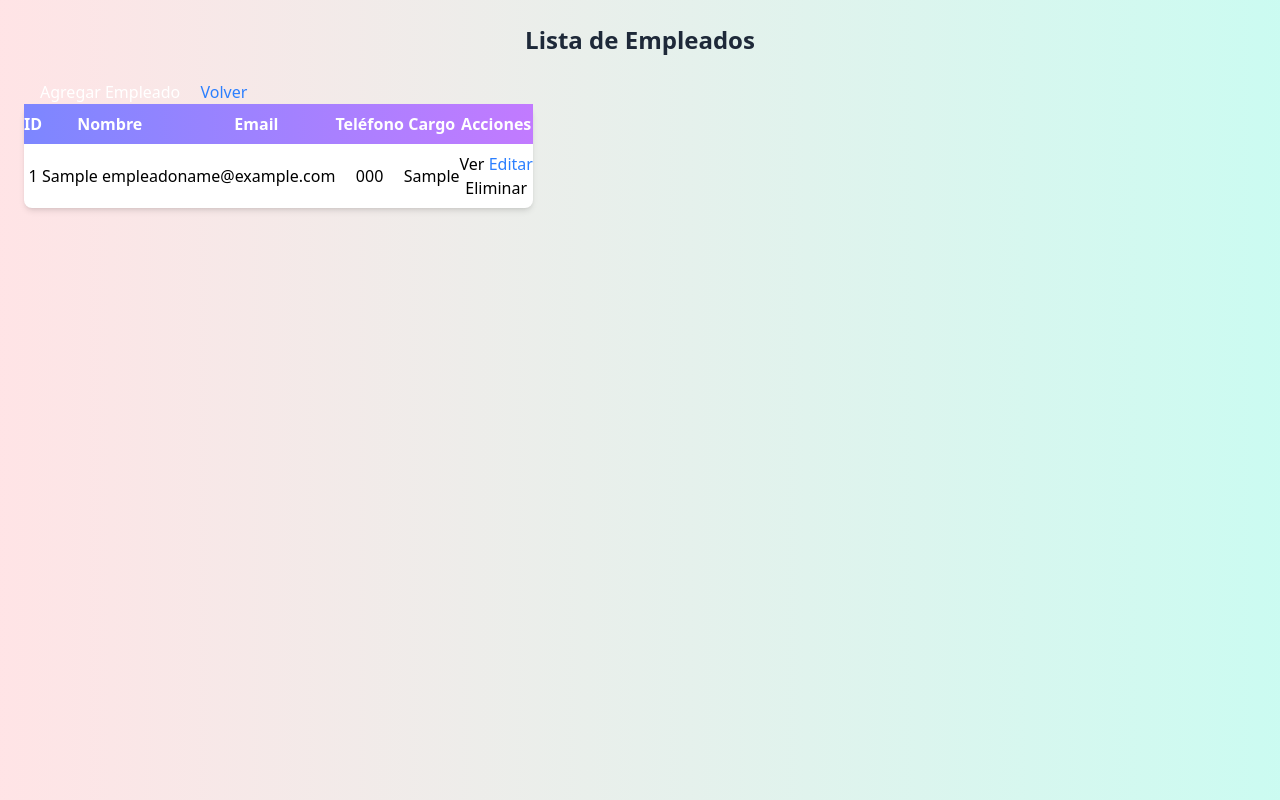
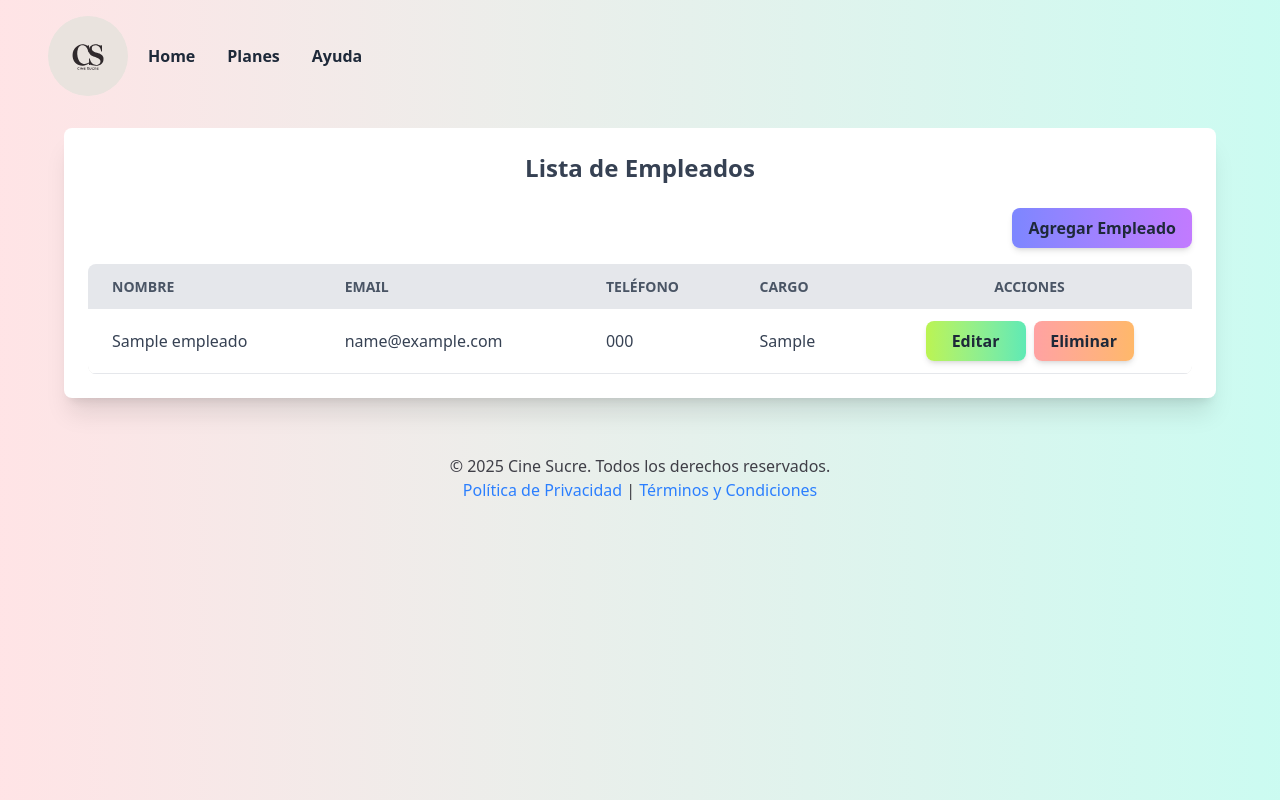
Before and after one commit to EverDCA/ProyectoEmpresa, a Flask app: page /empleados in a window 1280 px wide. Run offline with Flask 3, Linux system fonts and the light colour scheme; tables that the repository leaves empty hold one stand-in row (values such as "Sample post"); parts of the project's set-up code (start-up, migrations or seed data) failed here and were passed over.

Commit message:
update CRUD Empleados

```diff
--- a/app.py
+++ b/app.py
@@ -5,6 +5,7 @@
 app = Flask(__name__)
 app.config.from_object(Config)
 
+app.secret_key = 'Ever123'  # Necesario para los mensajes flash
 # Inicializa la base de datos con la app
 db.init_app(app)
 
@@ -93,54 +94,67 @@
     return render_template('interface.html')
 
 
-# CRUD para Empleados
 
-# Crear empleado
-@app.route('/empleados', methods=['POST'])
+# Crear Empleado (Nuevo)
+@app.route('/empleados/nuevo', methods=['GET', 'POST'])
 def crear_empleado():
-    nombre = request.form['nombre']
-    email = request.form['email']
-    telefono = request.form['telefono']
-    cargo = request.form['cargo']
+    if request.method == 'POST':
+        try:
+            nombre = request.form['nombre']
+            email = request.form['email']
+            telefono = request.form['telefono']
+            cargo = request.form['cargo']
 
-    nuevo_empleado = Empleado(nombre=nombre, email=email, telefono=telefono, cargo=cargo)
-    db.session.add(nuevo_empleado)
-    db.session.commit()
+            nuevo_empleado = Empleado(nombre=nombre, email=email, telefono=telefono, cargo=cargo)
+            db.session.add(nuevo_empleado)
+            db.session.commit()
 
-    flash('Empleado creado exitosamente', 'success')
-    return redirect('/empleados')
+            flash('Empleado creado exitosamente', 'success')
+            return redirect('/empleados')
+        except Exception as e:
+            db.session.rollback()
+            flash(f'Error al crear empleado: {str(e)}', 'danger')
+    return render_template('nuevoEmpleado.html')
 
-# Leer empleados
+# Leer Empleados (Lista)
 @app.route('/empleados', methods=['GET'])
 def listar_empleados():
     empleados = Empleado.query.all()
     return render_template('empleados.html', empleados=empleados)
 
-# Actualizar empleado
+# Actualizar Empleado (Editar)
 @app.route('/empleados/<int:id>/editar', methods=['GET', 'POST'])
 def editar_empleado(id):
     empleado = Empleado.query.get_or_404(id)
 
     if request.method == 'POST':
-        empleado.nombre = request.form['nombre']
-        empleado.email = request.form['email']
-        empleado.telefono = request.form['telefono']
-        empleado.cargo = request.form['cargo']
+        try:
+            empleado.nombre = request.form['nombre']
+            empleado.email = request.form['email']
+            empleado.telefono = request.form['telefono']
+            empleado.cargo = request.form['cargo']
 
-        db.session.commit()
-        flash('Empleado actualizado exitosamente', 'success')
-        return redirect('/empleados')
+            db.session.commit()
+            flash('Empleado actualizado exitosamente', 'success')
+            return redirect('/empleados')
+        except Exception as e:
+            db.session.rollback()
+            flash(f'Error al actualizar empleado: {str(e)}', 'danger')
 
-    return render_template('editar_empleado.html', empleado=empleado)
+    return render_template('editarEmpleado.html', empleado=empleado)
 
-# Eliminar empleado
+# Eliminar Empleado
 @app.route('/empleados/<int:id>/eliminar', methods=['POST'])
 def eliminar_empleado(id):
-    empleado = Empleado.query.get_or_404(id)
-    db.session.delete(empleado)
-    db.session.commit()
+    try:
+        empleado = Empleado.query.get_or_404(id)
+        db.session.delete(empleado)
+        db.session.commit()
+        flash('Empleado eliminado exitosamente', 'success')
+    except Exception as e:
+        db.session.rollback()
+        flash(f'Error al eliminar empleado: {str(e)}', 'danger')
 
-    flash('Empleado eliminado exitosamente', 'success')
     return redirect('/empleados')
 
 
--- a/bd.py
+++ b/bd.py
@@ -18,7 +18,7 @@
     vote_average = db.Column(db.Float, nullable=False)
 
 class Empleado(db.Model):
-    id = db.Column(db.Integer, primary_key=True)
+    id = db.Column(db.Integer, primary_key=True, autoincrement=True)  # Agregado autoincrement=True
     nombre = db.Column(db.String(100), nullable=False)
     email = db.Column(db.String(120), unique=True, nullable=False)
     telefono = db.Column(db.String(20), nullable=True)
--- a/static/output.css
+++ b/static/output.css
@@ -614,6 +593,12 @@
   .hidden {
     display: none;
   }
+  .inline {
+    display: inline;
+  }
+  .inline-block {
+    display: inline-block;
+  }
   .inline-flex {
     display: inline-flex;
   }
@@ -656,21 +638,18 @@
   .w-20 {
     width: calc(var(--spacing) * 20);
   }
+  .w-25 {
+    width: calc(var(--spacing) * 25);
+  }
+  .w-30 {
+    width: calc(var(--spacing) * 30);
+  }
   .w-40 {
     width: calc(var(--spacing) * 40);
   }
-  .w-50 {
-    width: calc(var(--spacing) * 50);
-  }
   .w-60 {
     width: calc(var(--spacing) * 60);
   }
-  .w-80 {
-    width: calc(var(--spacing) * 80);
-  }
-  .w-100 {
-    width: calc(var(--spacing) * 100);
-  }
   .w-full {
     width: 100%;
   }
@@ -680,12 +659,18 @@
   .max-w-6xl {
     max-width: var(--container-6xl);
   }
+  .max-w-7xl {
+    max-width: var(--container-7xl);
+  }
   .max-w-md {
     max-width: var(--container-md);
   }
   .max-w-sm {
     max-width: var(--container-sm);
   }
+  .min-w-full {
+    min-width: 100%;
+  }
   .flex-1 {
     flex: 1;
   }
@@ -731,11 +713,18 @@
   .gap-1 {
     gap: calc(var(--spacing) * 1);
   }
+  .gap-2 {
+    gap: calc(var(--spacing) * 2);
+  }
   .gap-6 {
     gap: calc(var(--spacing) * 6);
   }
-  .gap-8 {
-    gap: calc(var(--spacing) * 8);
+  .space-x-2 {
+    :where(& > :not(:last-child)) {
+      --tw-space-x-reverse: 0;
+      margin-inline-start: calc(calc(var(--spacing) * 2) * var(--tw-space-x-reverse));
+      margin-inline-end: calc(calc(var(--spacing) * 2) * calc(1 - var(--tw-space-x-reverse)));
+    }
   }
   .space-x-6 {
     :where(& > :not(:last-child)) {
@@ -754,14 +743,30 @@
   .overflow-hidden {
     overflow: hidden;
   }
+  .overflow-x-auto {
+    overflow-x: auto;
+  }
+  .rounded-2xl {
+    border-radius: var(--radius-2xl);
+  }
+  .rounded-3xl {
+    border-radius: var(--radius-3xl);
+  }
   .rounded-full {
     border-radius: calc(infinity * 1px);
   }
   .rounded-lg {
     border-radius: var(--radius-lg);
   }
+  .rounded-md {
+    border-radius: var(--radius-md);
+  }
   .rounded-xl {
     border-radius: var(--radius-xl);
+  }
+  .rounded-t-lg {
+    border-top-left-radius: var(--radius-lg);
+    border-top-right-radius: var(--radius-lg);
   }
   .rounded-t-xl {
     border-top-left-radius: var(--radius-xl);
@@ -771,8 +776,30 @@
     border-style: var(--tw-border-style);
     border-width: 1px;
   }
-  .bg-gray-100 {
-    background-color: var(--color-gray-100);
+  .border-b {
+    border-bottom-style: var(--tw-border-style);
+    border-bottom-width: 1px;
+  }
+  .border-gray-200 {
+    border-color: var(--color-gray-200);
+  }
+  .border-gray-300 {
+    border-color: var(--color-gray-300);
+  }
+  .bg-blue-500 {
+    background-color: var(--color-blue-500);
+  }
+  .bg-gray-200 {
+    background-color: var(--color-gray-200);
+  }
+  .bg-green-100 {
+    background-color: var(--color-green-100);
+  }
+  .bg-green-500 {
+    background-color: var(--color-green-500);
+  }
+  .bg-red-100 {
+    background-color: var(--color-red-100);
   }
   .bg-red-500 {
     background-color: var(--color-red-500);
@@ -811,6 +846,14 @@
     --tw-gradient-from: var(--color-indigo-500);
     --tw-gradient-stops: var(--tw-gradient-via-stops, var(--tw-gradient-position), var(--tw-gradient-from) var(--tw-gradient-from-position), var(--tw-gradient-to) var(--tw-gradient-to-position));
   }
+  .from-lime-300 {
+    --tw-gradient-from: var(--color-lime-300);
+    --tw-gradient-stops: var(--tw-gradient-via-stops, var(--tw-gradient-position), var(--tw-gradient-from) var(--tw-gradient-from-position), var(--tw-gradient-to) var(--tw-gradient-to-position));
+  }
+  .from-purple-300 {
+    --tw-gradient-from: var(--color-purple-300);
+    --tw-gradient-stops: var(--tw-gradient-via-stops, var(--tw-gradient-position), var(--tw-gradient-from) var(--tw-gradient-from-position), var(--tw-gradient-to) var(--tw-gradient-to-position));
+  }
   .from-red-300 {
     --tw-gradient-from: var(--color-red-300);
     --tw-gradient-stops: var(--tw-gradient-via-stops, var(--tw-gradient-position), var(--tw-gradient-from) var(--tw-gradient-from-position), var(--tw-gradient-to) var(--tw-gradient-to-position));
@@ -843,8 +882,20 @@
     --tw-gradient-to: var(--color-blue-600);
     --tw-gradient-stops: var(--tw-gradient-via-stops, var(--tw-gradient-position), var(--tw-gradient-from) var(--tw-gradient-from-position), var(--tw-gradient-to) var(--tw-gradient-to-position));
   }
-  .to-orange-200 {
-    --tw-gradient-to: var(--color-orange-200);
+  .to-emerald-300 {
+    --tw-gradient-to: var(--color-emerald-300);
+    --tw-gradient-stops: var(--tw-gradient-via-stops, var(--tw-gradient-position), var(--tw-gradient-from) var(--tw-gradient-from-position), var(--tw-gradient-to) var(--tw-gradient-to-position));
+  }
+  .to-indigo-300 {
+    --tw-gradient-to: var(--color-indigo-300);
+    --tw-gradient-stops: var(--tw-gradient-via-stops, var(--tw-gradient-position), var(--tw-gradient-from) var(--tw-gradient-from-position), var(--tw-gradient-to) var(--tw-gradient-to-position));
+  }
+  .to-indigo-400 {
+    --tw-gradient-to: var(--color-indigo-400);
+    --tw-gradient-stops: var(--tw-gradient-via-stops, var(--tw-gradient-position), var(--tw-gradient-from) var(--tw-gradient-from-position), var(--tw-gradient-to) var(--tw-gradient-to-position));
+  }
+  .to-indigo-500 {
+    --tw-gradient-to: var(--color-indigo-500);
     --tw-gradient-stops: var(--tw-gradient-via-stops, var(--tw-gradient-position), var(--tw-gradient-from) var(--tw-gradient-from-position), var(--tw-gradient-to) var(--tw-gradient-to-position));
   }
   .to-orange-300 {
@@ -891,6 +942,9 @@
   .object-cover {
     object-fit: cover;
   }
+  .p-2 {
+    padding: calc(var(--spacing) * 2);
+  }
   .p-3 {
     padding: calc(var(--spacing) * 3);
   }
@@ -918,9 +972,15 @@
   .py-0 {
     padding-block: calc(var(--spacing) * 0);
   }
+  .py-1 {
+    padding-block: calc(var(--spacing) * 1);
+  }
   .py-2 {
     padding-block: calc(var(--spacing) * 2);
   }
+  .py-3 {
+    padding-block: calc(var(--spacing) * 3);
+  }
   .py-4 {
     padding-block: calc(var(--spacing) * 4);
   }
@@ -966,6 +1025,10 @@
     font-size: var(--text-xl);
     line-height: var(--tw-leading, var(--text-xl--line-height));
   }
+  .leading-normal {
+    --tw-leading: var(--leading-normal);
+    line-height: var(--leading-normal);
+  }
   .leading-tight {
     --tw-leading: var(--leading-tight);
     line-height: var(--leading-tight);
@@ -986,15 +1045,12 @@
     --tw-font-weight: var(--font-weight-semibold);
     font-weight: var(--font-weight-semibold);
   }
+  .break-words {
+    overflow-wrap: break-word;
+  }
   .text-blue-500 {
     color: var(--color-blue-500);
   }
-  .text-gray-200 {
-    color: var(--color-gray-200);
-  }
-  .text-gray-400 {
-    color: var(--color-gray-400);
-  }
   .text-gray-500 {
     color: var(--color-gray-500);
   }
@@ -1007,17 +1063,23 @@
   .text-gray-800 {
     color: var(--color-gray-800);
   }
-  .text-teal-600 {
-    color: var(--color-teal-600);
+  .text-green-800 {
+    color: var(--color-green-800);
+  }
+  .text-red-500 {
+    color: var(--color-red-500);
+  }
+  .text-red-800 {
+    color: var(--color-red-800);
   }
   .text-white {
     color: var(--color-white);
   }
-  .text-zinc-400 {
-    color: var(--color-zinc-400);
-  }
   .text-zinc-700 {
     color: var(--color-zinc-700);
+  }
+  .uppercase {
+    text-transform: uppercase;
   }
   .underline {
     text-decoration-line: underline;
@@ -1073,10 +1131,38 @@
       }
     }
   }
+  .hover\:bg-blue-600 {
+    &:hover {
+      @media (hover: hover) {
+        background-color: var(--color-blue-600);
+      }
+    }
+  }
+  .hover\:bg-gray-100 {
+    &:hover {
+      @media (hover: hover) {
+        background-color: var(--color-gray-100);
+      }
+    }
+  }
+  .hover\:bg-green-600 {
+    &:hover {
+      @media (hover: hover) {
+        background-color: var(--color-green-600);
+      }
+    }
+  }
   .hover\:bg-red-600 {
     &:hover {
       @media (hover: hover) {
         background-color: var(--color-red-600);
+      }
+    }
+  }
+  .hover\:bg-yellow-600 {
+    &:hover {
+      @media (hover: hover) {
+        background-color: var(--color-yellow-600);
       }
     }
   }
--- a/templates/empleados.html
+++ b/templates/empleados.html
@@ -1,74 +1,67 @@
 <!DOCTYPE html>
-<html lang="es">
+<html lang="en">
+
 <head>
     <meta charset="UTF-8">
     <meta name="viewport" content="width=device-width, initial-scale=1.0">
-    <title>Empleados</title>
     <link rel="stylesheet" href="{{ url_for('static', filename='output.css') }}">
+    <title>Lista de Empleados</title>
 </head>
-<body class="bg-gradient-to-r from-rose-100 to-teal-100 min-h-screen p-6">
 
-<h1 class="text-2xl font-bold mb-6 text-center text-gray-800">Lista de Empleados</h1>
+<body class="bg-gradient-to-r from-rose-100 to-teal-100 p-4 min-h-screen">
+    {% include 'nav.html' %}
 
-<!-- Botón para agregar empleado -->
-<a href="#" id="agregar-btn" class="bg-gradient-to-r from-green-400 to-teal-400 text-white py-2 px-4 rounded-lg mb-4 inline-block">
+    <div class="max-w-6xl mx-auto bg-white p-6 rounded-lg shadow-xl">
+        <h2 class="text-2xl font-bold text-center text-gray-700 mb-6">Lista de Empleados</h2>
+
+        <div class="flex justify-end mb-4">
+            <a href="/empleados/nuevo"
+               class="bg-gradient-to-r from-indigo-400 to-purple-400 text-gray-800 font-bold py-2 px-4 rounded-lg shadow-md hover:shadow-lg">
                 Agregar Empleado
             </a>
+        </div>
 
-<!-- Formulario para agregar empleado (oculto por defecto) -->
-<form id="agregar-form" action="/empleados" method="POST" class="bg-white p-6 rounded-lg shadow-md mb-6 hidden">
-    <h2 class="text-xl font-bold mb-4 text-gray-800">Nuevo Empleado</h2>
-    <input type="text" name="nombre" placeholder="Nombre" class="w-full mb-3 p-2 border rounded-lg" required>
-    <input type="email" name="email" placeholder="Email" class="w-full mb-3 p-2 border rounded-lg" required>
-    <input type="text" name="telefono" placeholder="Teléfono" class="w-full mb-3 p-2 border rounded-lg" required>
-    <input type="text" name="cargo" placeholder="Cargo" class="w-full mb-3 p-2 border rounded-lg" required>
-    <button type="submit" class="bg-gradient-to-r from-green-400 to-teal-400 text-white py-2 px-4 rounded-lg">
-        Guardar
-    </button>
-</form>
-
-<a href="/" class="text-blue-500 mb-4 inline-block">Volver</a>
-
+        <div class="overflow-x-auto rounded-lg">
             <table class="min-w-full bg-white shadow-md rounded-lg">
-    <thead class="bg-gradient-to-r from-indigo-400 to-purple-400 text-white">
-        <tr>
-            <th class="py-2">ID</th>
-            <th class="py-2">Nombre</th>
-            <th class="py-2">Email</th>
-            <th class="py-2">Teléfono</th>
-            <th class="py-2">Cargo</th>
-            <th class="py-2">Acciones</th>
+                <thead>
+                    <tr class="bg-gray-200 text-gray-600 uppercase text-sm leading-normal">
+                        <th class="py-3 px-6 text-left">Nombre</th>
+                        <th class="py-3 px-6 text-left">Email</th>
+                        <th class="py-3 px-6 text-left">Teléfono</th>
+                        <th class="py-3 px-6 text-left">Cargo</th>
+                        <th class="py-3 px-6 text-center">Acciones</th>
                     </tr>
                 </thead>
-    <tbody>
+                <tbody class="text-gray-700">
                     {% for empleado in empleados %}
-        <tr class="text-center border-b">
-            <td class="py-2">{{ empleado.id }}</td>
-            <td class="py-2">{{ empleado.nombre }}</td>
-            <td class="py-2">{{ empleado.email }}</td>
-            <td class="py-2">{{ empleado.telefono }}</td>
-            <td class="py-2">{{ empleado.cargo }}</td>
-            <td class="py-2 space-x-2">
-                <a href="/empleados/{{ empleado.id }}/ver" class="text-green-500">Ver</a>
-                <a href="/empleados/{{ empleado.id }}/editar" class="text-blue-500">Editar</a>
+                    <tr class="border-b border-gray-200 hover:bg-gray-100">
+                        <td class="py-3 px-6 break-words">{{ empleado.nombre }}</td>
+                        <td class="py-3 px-6 break-words">{{ empleado.email }}</td>
+                        <td class="py-3 px-6 break-words">{{ empleado.telefono }}</td>
+                        <td class="py-3 px-6 break-words">{{ empleado.cargo }}</td>
+                        <td class="py-3 px-6 text-center flex justify-center gap-2">
+                            <a href="/empleados/{{ empleado.id }}/editar"
+                            class="w-25 rounded-lg bg-gradient-to-r from-lime-300 to-emerald-300 p-2 font-bold text-gray-800 shadow-md hover:shadow-lg">
+                                Editar
+                            </a>
+
                             <form action="/empleados/{{ empleado.id }}/eliminar" method="POST" class="inline">
-                    <button type="submit" class="text-red-500">Eliminar</button>
+                                <button type="submit"
+                                        onclick="return confirm('¿Estás seguro de eliminar este empleado?')"
+                                        class="w-25 rounded-lg bg-gradient-to-r from-red-300 to-orange-300 p-2 font-bold text-gray-800 shadow-md hover:shadow-lg">
+                                    Eliminar
+
+                                </button>
                             </form>
                         </td>
                     </tr>
                     {% endfor %}
                 </tbody>
             </table>
+        </div>
+    </div>
 
-<script>
-    const agregarBtn = document.getElementById('agregar-btn');
-    const agregarForm = document.getElementById('agregar-form');
+    {% include 'footer.html' %}
+</body>
 
-    agregarBtn.addEventListener('click', (e) => {
-        e.preventDefault();
-        agregarForm.classList.toggle('hidden');
-    });
-</script>
-
-</body>
 </html>
```
Also changed, not shown: other parts of static/output.css (+25 -128 lines), templates/editarEmpleado.html (added, +60 -0 lines), templates/interface.html (+16 -1 lines), templates/login.html (+18 -1 lines), templates/nuevoEmpleado.html (added, +61 -0 lines). Lines whose indentation alone changed are shown as unchanged.
